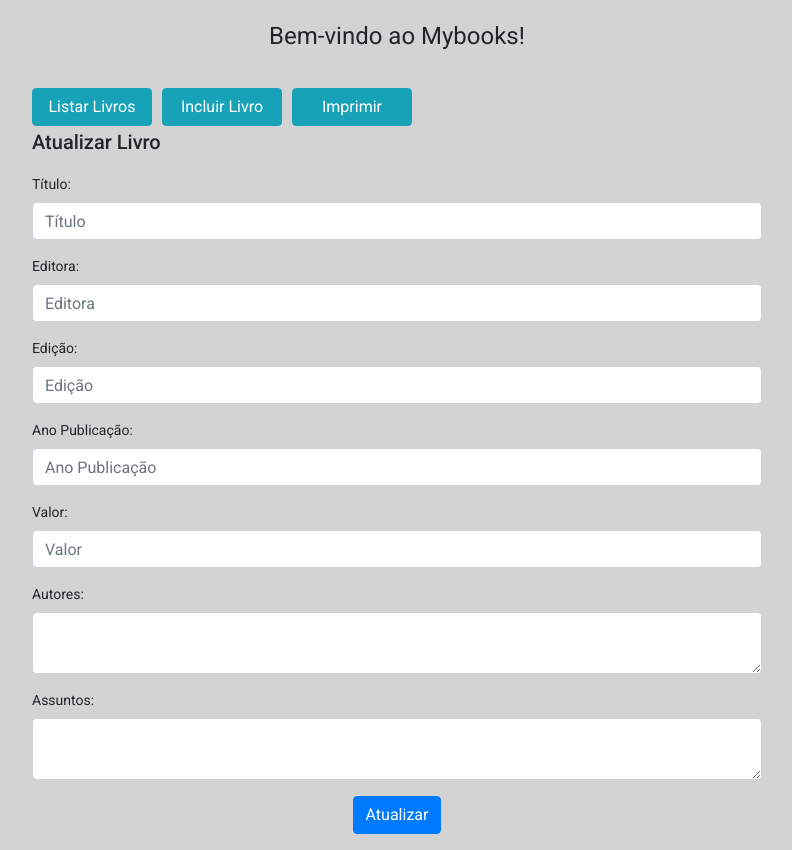
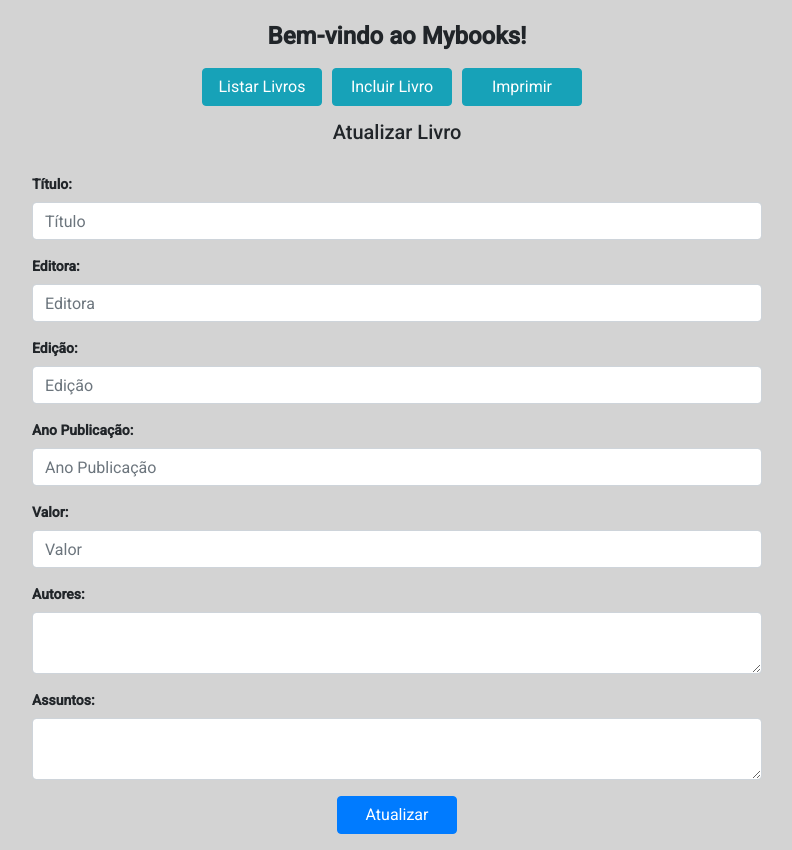
Before and after one commit to eugeniosolucoes/mybooks, an Angular app in the folder mybooks-app/: page /update/1 in a window 1280 px wide. Shown: the whole page, without its empty margins (243-1035 px from the left). Built offline with nearby package versions, Linux system fonts and the light colour scheme; no server answers.

Commit message:
Finalizanod layout.

```diff
--- a/mybooks-app/src/app/app.component.html
+++ b/mybooks-app/src/app/app.component.html
@@ -3,7 +3,7 @@
     <div class="col-md-12 text-center">
       <br>
       <h1>
-        Bem-vindo ao {{title}}!
+        <b>Bem-vindo ao {{title}}!</b>
       </h1>
     </div>
   </div>
@@ -11,11 +11,11 @@
   <div class="row">
     <div class="col-md-2"></div>
     <div class="col-md-8">
-      <br>
-      <a routerLink="/livros" class="btn btn-info botao-nav">Listar Livros</a>
-      <a routerLink="/add" class="btn btn-info botao-nav">Incluir Livro</a>
-      <a href="http://localhost:8080/api/imprimir" target="_blank" class="btn btn-info botao-nav">Imprimir</a>
-      <br>
+      <nav>
+        <a routerLink="/livros" class="btn btn-info botao-nav">Listar Livros</a>
+        <a routerLink="/add" class="btn btn-info botao-nav">Incluir Livro</a>
+        <a href="http://localhost:8080/api/imprimir" target="_blank" class="btn btn-info botao-nav">Imprimir</a>
+      </nav>
     </div>
   </div>
 
--- a/mybooks-app/src/app/livro/add-livro.component.html
+++ b/mybooks-app/src/app/livro/add-livro.component.html
@@ -1,4 +1,6 @@
-<h2>Incluir Livro</h2>
+<div class="titulos">
+  <h2>Incluir Livro</h2>
+</div>
 <form>
   <div class="form-group">
     <label for="name">Título:</label>
@@ -33,6 +35,6 @@
     <textarea maxlength="40" [(ngModel)]="livro.assuntos" name="assuntos" class="form-control" id="assuntos"></textarea>
   </div>
   <div class="form-group text-center">
-    <button class="btn btn-primary" (click)="createLivro()">Incluir</button>
+    <button class="btn btn-primary botao-salvar" (click)="createLivro()">Incluir</button>
   </div>
 </form>
--- a/mybooks-app/src/app/livro/livro.component.html
+++ b/mybooks-app/src/app/livro/livro.component.html
@@ -1,26 +1,20 @@
-<h2>Listagem de livros</h2>
+<div class="titulos">
+  <h2>Listagem de livros</h2>
+</div>
 <table class="table table-striped">
   <thead>
     <tr>
-      <th>Título</th>
-      <th>Editora</th>
-      <th>Edição</th>
-      <th>Publicação</th>
-      <th>Autores</th>
-      <th>Assuntos</th>
-      <th>Valor</th>
+      <th>Livro</th>
       <th>Ações</th>
     </tr>
   </thead>
   <tbody>
     <tr *ngFor="let livro of livros">
-      <td>{{livro.titulo}}</td>
-      <td>{{livro.editora}}</td>
-      <td>{{livro.edicao}}</td>
-      <td>{{livro.anoPublicacao}}</td>
-      <td>{{livro.autores}}</td>
-      <td>{{livro.assuntos}}</td>
-      <td>{{livro.valor | currency : 'R$'}}</td>
+      <td style="width: 90%;">
+        {{livro.titulo}} - {{livro.editora}} {{livro.edicao}}a Ed.{{livro.anoPublicacao}}<br>
+        {{livro.autores}}<br>
+        ({{livro.assuntos}})<br>
+        Preço: {{livro.valor | currency : 'R$'}}
       <td>
         <a [routerLink]="['/update', livro.id]" class="btn btn-info botao-acoes">Editar</a>
         <button class="btn btn-danger botao-acoes" (click)="deleteLivro(livro)">Excluir</button>
@@ -28,4 +22,3 @@
     </tr>
   </tbody>
 </table>
-<div id="msg-dados" class="msg-dados">Não existem livros cadastrados!</div>
--- a/mybooks-app/src/app/livro/livro.service.ts
+++ b/mybooks-app/src/app/livro/livro.service.ts
@@ -53,10 +53,10 @@ export class LivroService {
       // server-side error
       errorMessage = `${error.error.message}`;
     }
-    if(Array.isArray(error.error.errors)){
+    if (Array.isArray(error.error.errors)) {
       errorMessage = error.error.errors[0].defaultMessage;
     }
-    if (errorMessage != ''){
+    if (errorMessage != '') {
       alert(errorMessage);
     }
     return throwError(errorMessage);
--- a/mybooks-app/src/app/livro/update-livro.component.html
+++ b/mybooks-app/src/app/livro/update-livro.component.html
@@ -1,4 +1,6 @@
-<h2>Atualizar Livro</h2>
+<div class="titulos">
+  <h2>Atualizar Livro</h2>
+</div>
 <form (ngSubmit)="updateLivro()" #livroForm="ngForm">
   <div class="form-group">
     <label for="name">Título:</label>
@@ -33,6 +35,6 @@
     <textarea maxlength="40" [(ngModel)]="livro.assuntos" name="assuntos" class="form-control" id="assuntos"></textarea>
   </div>
   <div class="form-group text-center">
-    <button type="submit" class="btn btn-primary">Atualizar</button>
+    <button type="submit" class="btn btn-primary botao-salvar">Atualizar</button>
   </div>
 </form>
--- a/mybooks-app/src/styles.css
+++ b/mybooks-app/src/styles.css
@@ -4,9 +4,22 @@ body {
   background-color: lightgray;
 }
 
+nav {
+  text-align: center;
+}
+
 .botao-nav {
   width: 120px;
   margin-right: 10px;
+}
+
+.titulos {
+  text-align: center;
+  padding: 10px;
+}
+
+label {
+  font-weight: bold;
 }
 
 .botao-acoes {
@@ -15,8 +28,6 @@ body {
   margin: 2px;
 }
 
-.msg-dados {
-  display: none;
-  text-align: center;
-  font-weight: bold;
+.botao-salvar {
+  width: 120px;
 }
```
